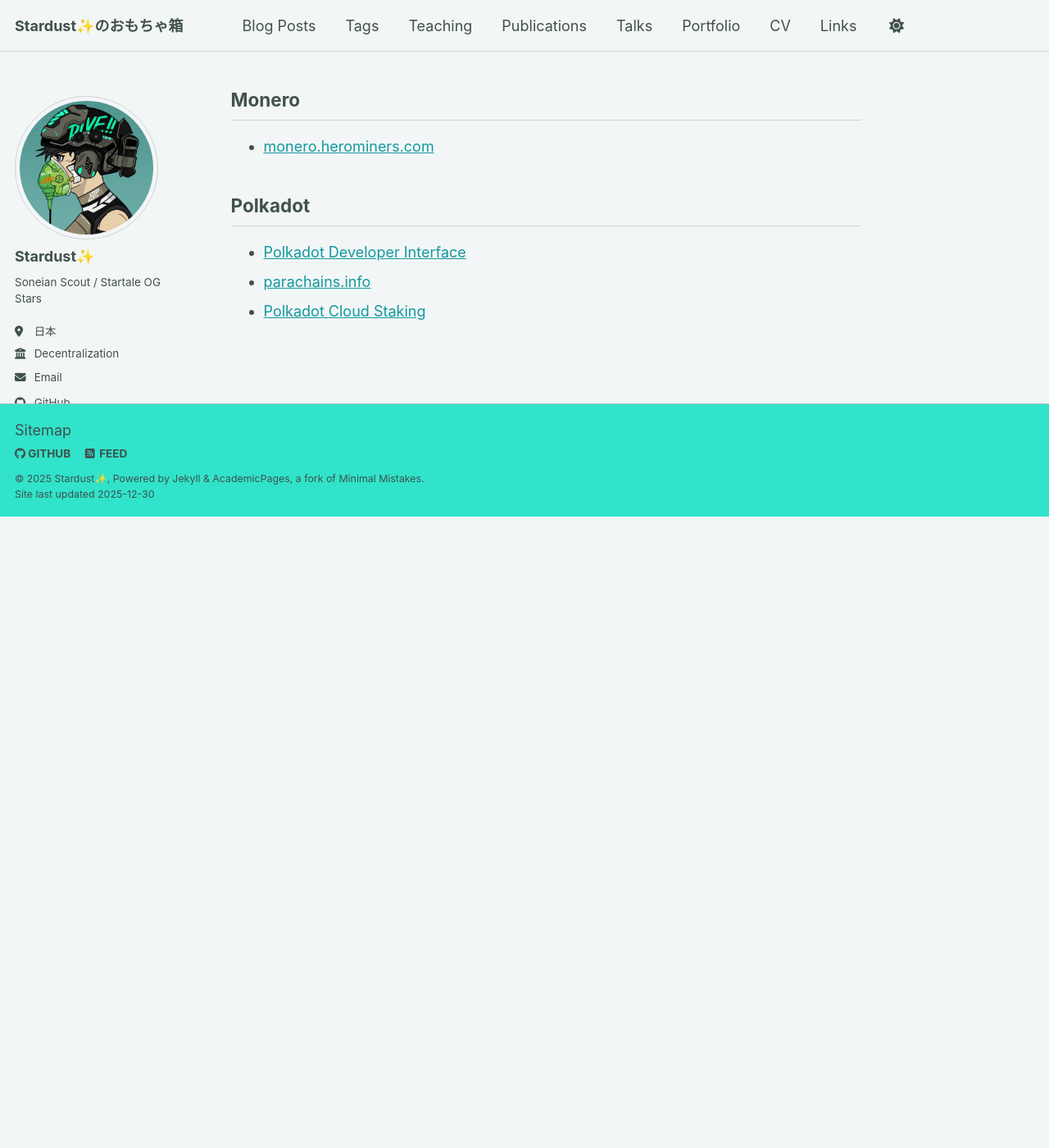
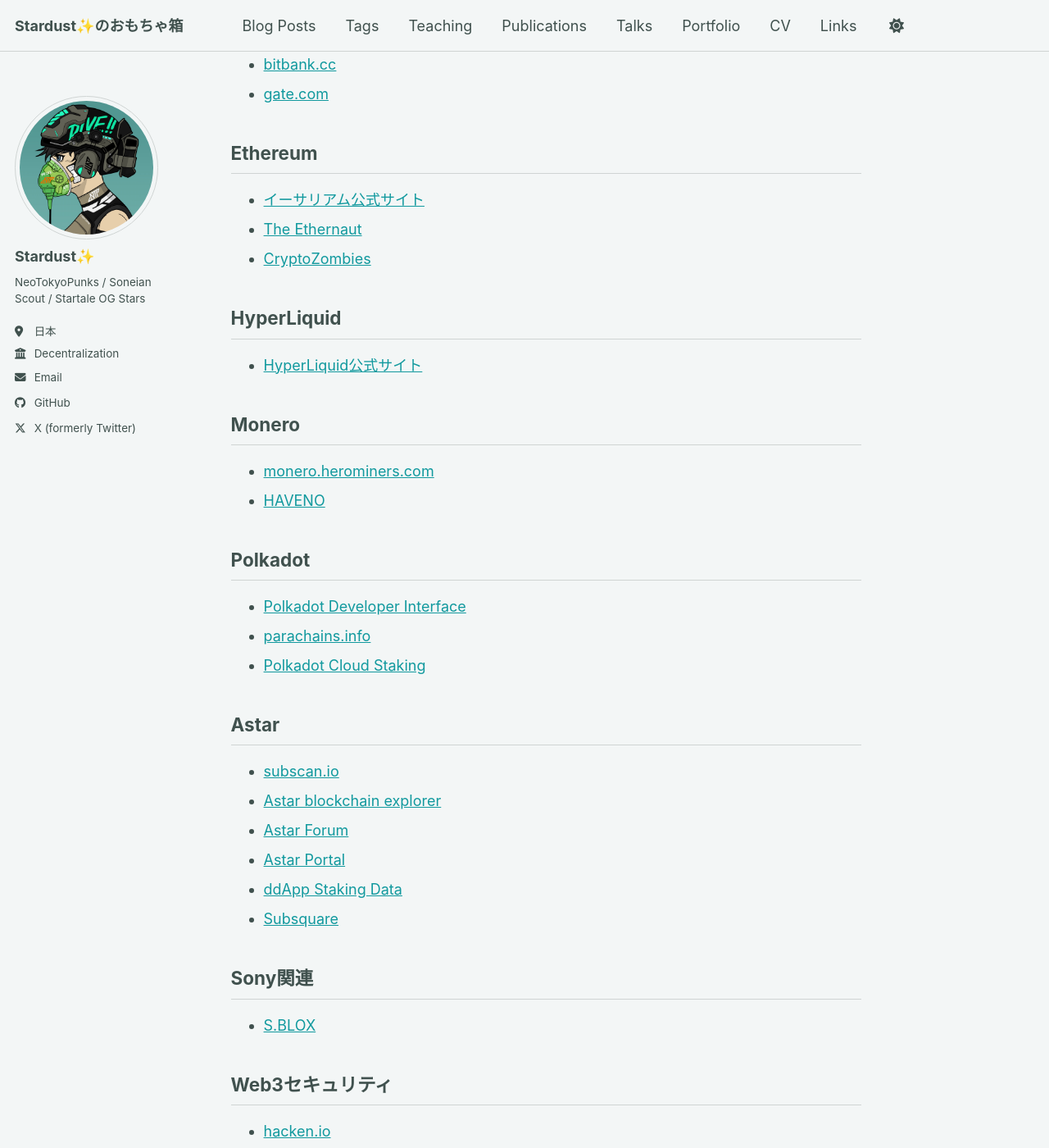
Before and after one commit to stardustdotbox/stardustdotbox.github.io, a Jekyll site: the page built from _pages/links.md, in a window 1280 px wide and 1400 px high, scrolled down 1875 px. Shown: the whole window at 82% size. Built offline with Jekyll 4.4.1, drawn with Linux system fonts in a browser that asks for light colours; a script bundle is joined from its source files by our own code; library files that are not in the unit come from our copies; before the commit the page ends 2505 px from its top, so only the background shows below that; some of the changed text lies outside the part shown.

Commit message:
Links集を作成する

```diff
--- a/_config.yml
+++ b/_config.yml
@@ -26,7 +26,7 @@
   avatar           : "stardust.jpg"
   name             : "Stardust✨"
   pronouns         : # example: "she/her"
-  bio              : "Soneian Scout / Startale OG Stars"
+  bio              : "NeoTokyoPunks / Soneian Scout / Startale OG Stars"
   location         : "日本"
   employer         : "Decentralization"
   uri              : # URL
--- a/_pages/links.md
+++ b/_pages/links.md
@@ -55,6 +64,8 @@
 ## Ethereum
 
  * [イーサリアム公式サイト](https://ethereum.org/ja/)
+ * [The Ethernaut](https://ethernaut.openzeppelin.com/)
+ * [CryptoZombies](https://cryptozombies.io/jp/)
 
 ## HyperLiquid
 
@@ -63,9 +74,31 @@
 ## Monero
 
  * [monero.herominers.com](https://monero.herominers.com/)
+ * [HAVENO](https://haveno.exchange/)
 
 ## Polkadot
 
  * [Polkadot Developer Interface](https://polkadot.js.org/apps/)
  * [parachains.info](https://parachains.info/)
  * [Polkadot Cloud Staking](https://staking.polkadot.cloud/)
+
+## Astar
+
+ * [subscan.io](https://www.subscan.io/)
+ * [Astar blockchain explorer](https://astar.blockscout.com/)
+ * [Astar Forum](https://forum.astar.network/)
+ * [Astar Portal](https://portal.astar.network/)
+ * [ddApp Staking Data](https://agent.sun-t-sarah.work/)
+ * [Subsquare](https://astar.subsquare.io/democracy/referenda)
+
+## Sony関連
+
+ * [S.BLOX](https://www.sblox.jp/ja-jp/)
+
+## Web3セキュリティ
+
+ * [hacken.io](https://hacken.io/)
+
+## Soneium
+
+ * [BONSAI NFT CLUB](https://www.bonsainft.club/ja)
```
Also changed, not shown: other parts of _pages/links.md (+9 -0 lines).
